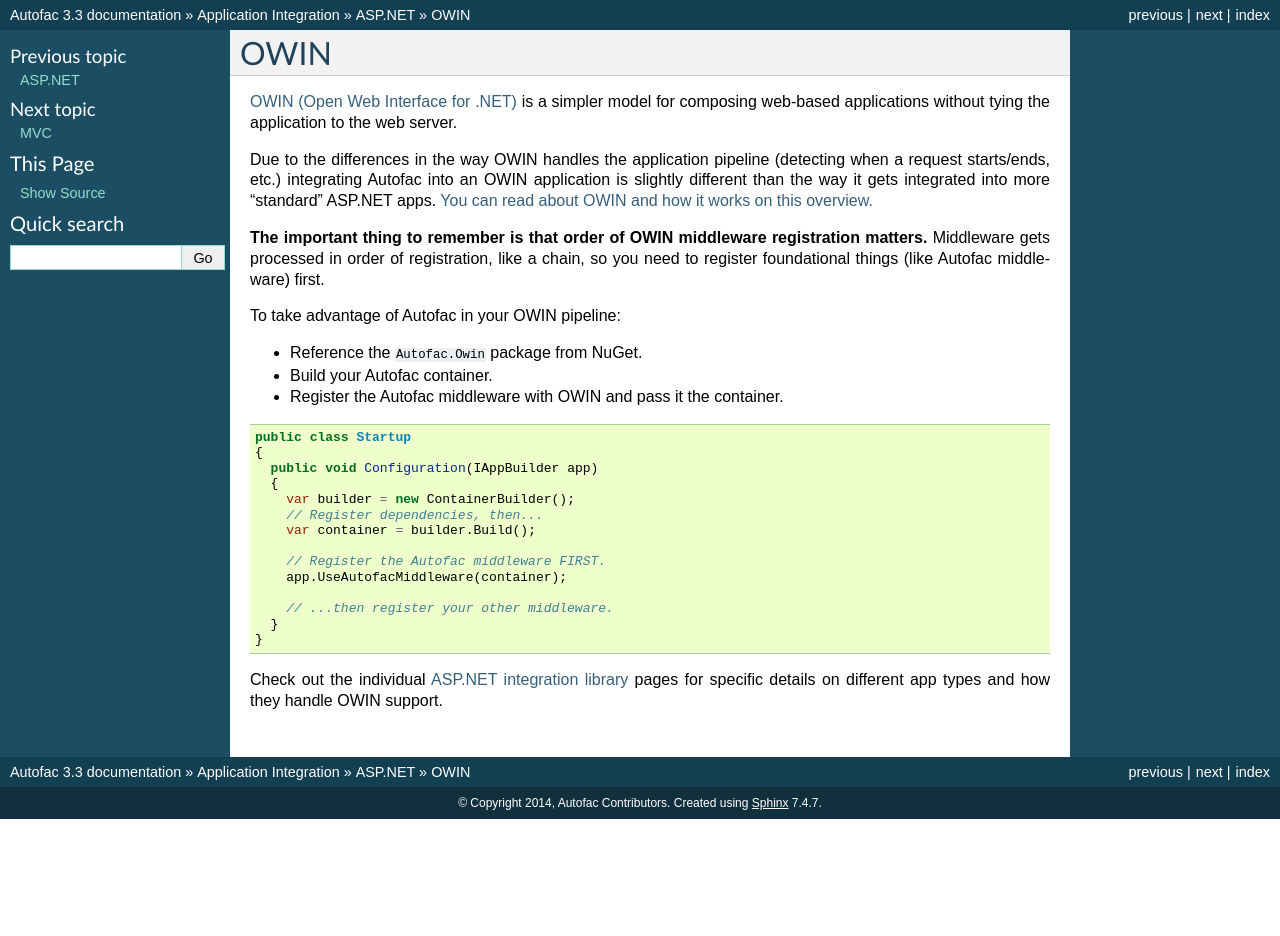
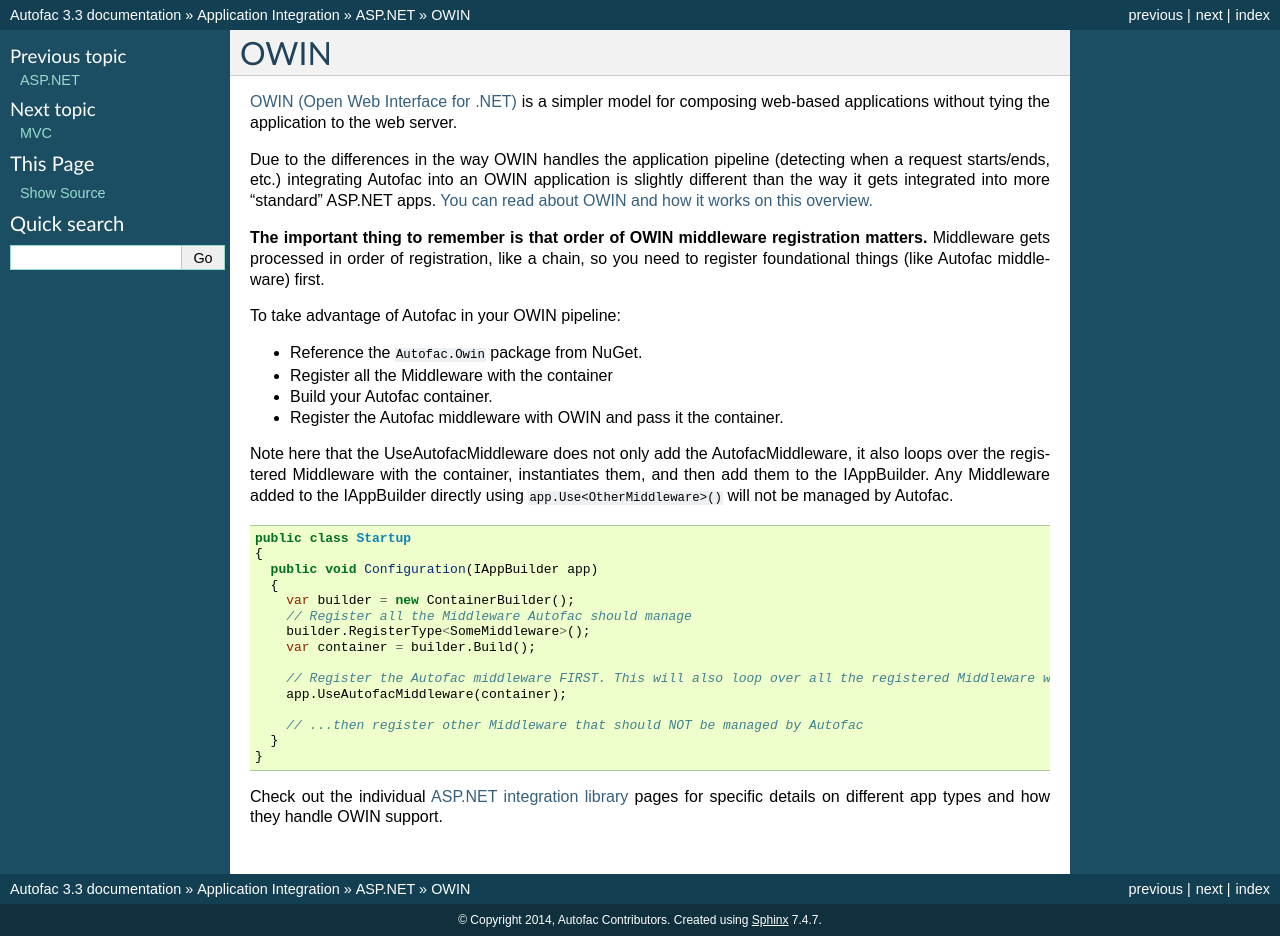
Before and after one commit to autofac/Documentation, a Sphinx documentation site: the page built from docs/integration/owin.rst, in a window 1280 px wide. Built offline with Sphinx 7.4.7, drawn with Linux system fonts in a browser that asks for light colours; before the commit the page ends 900 px from its top, so only the background shows below that.

Commit message:
Clarification around UseAutofacMiddleware
Before this change the documentation didn't make it clear that UseAutofacMiddleware also adds the registered Middleware of the container to the IAppBuilder, should change should clarify that

```diff
--- a/docs/integration/owin.rst
+++ b/docs/integration/owin.rst
@@ -11,8 +11,11 @@
 To take advantage of Autofac in your OWIN pipeline:
 
 * Reference the ``Autofac.Owin`` package from NuGet.
+* Register all the Middleware with the container
 * Build your Autofac container.
 * Register the Autofac middleware with OWIN and pass it the container.
+
+Note here that the UseAutofacMiddleware does not only add the AutofacMiddleware, it also loops over the registered Middleware with the container, instantiates them, and then add them to the IAppBuilder. Any Middleware added to the IAppBuilder directly using ``app.Use<OtherMiddleware>()`` will not be managed by Autofac.
 
 .. sourcecode:: csharp
 
@@ -21,13 +24,14 @@
       public void Configuration(IAppBuilder app)
       {
         var builder = new ContainerBuilder();
-        // Register dependencies, then...
+        // Register all the Middleware Autofac should manage
+        builder.RegisterType<SomeMiddleware>();
         var container = builder.Build();
 
-        // Register the Autofac middleware FIRST.
+        // Register the Autofac middleware FIRST. This will also loop over all the registered Middleware with the container above, instantiate them, and then add them to the IAppBuilder on your behalf
         app.UseAutofacMiddleware(container);
 
-        // ...then register your other middleware.
+        // ...then register other Middleware that should NOT be managed by Autofac
       }
     }
 
```
